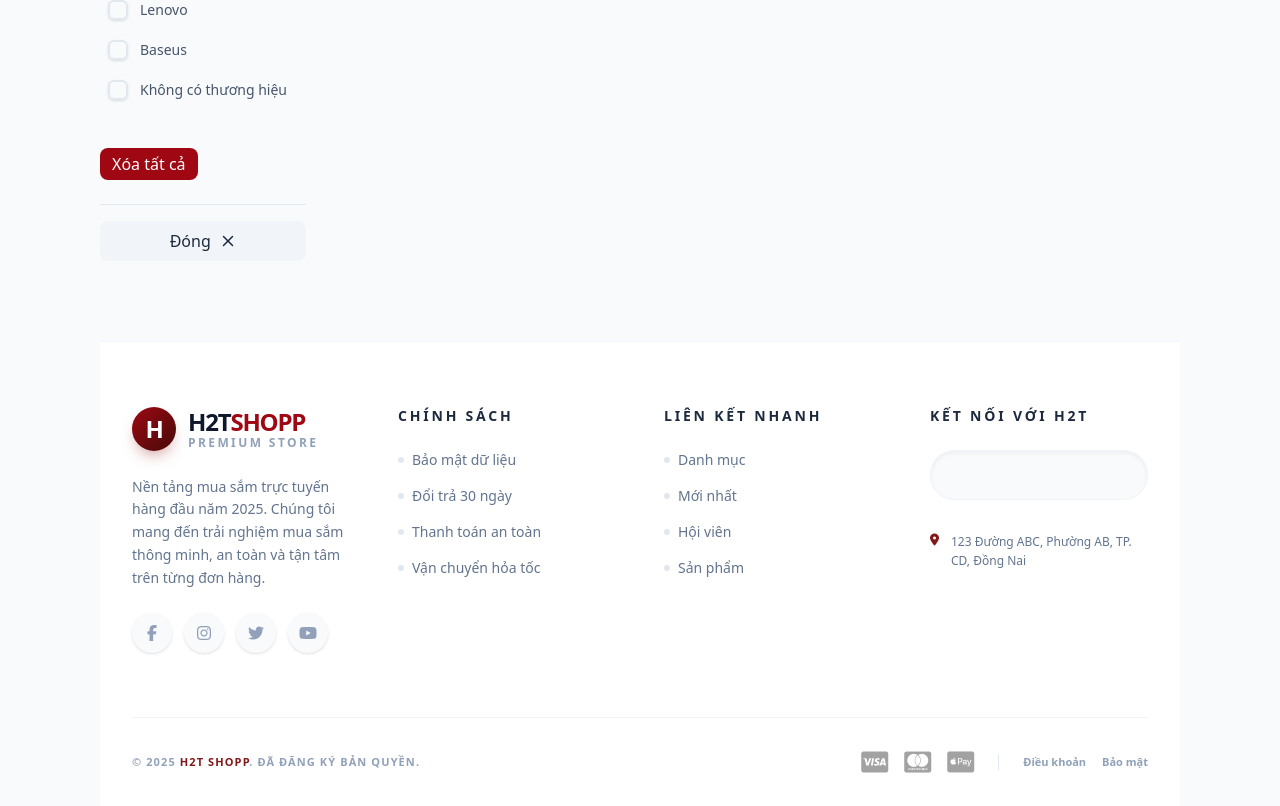
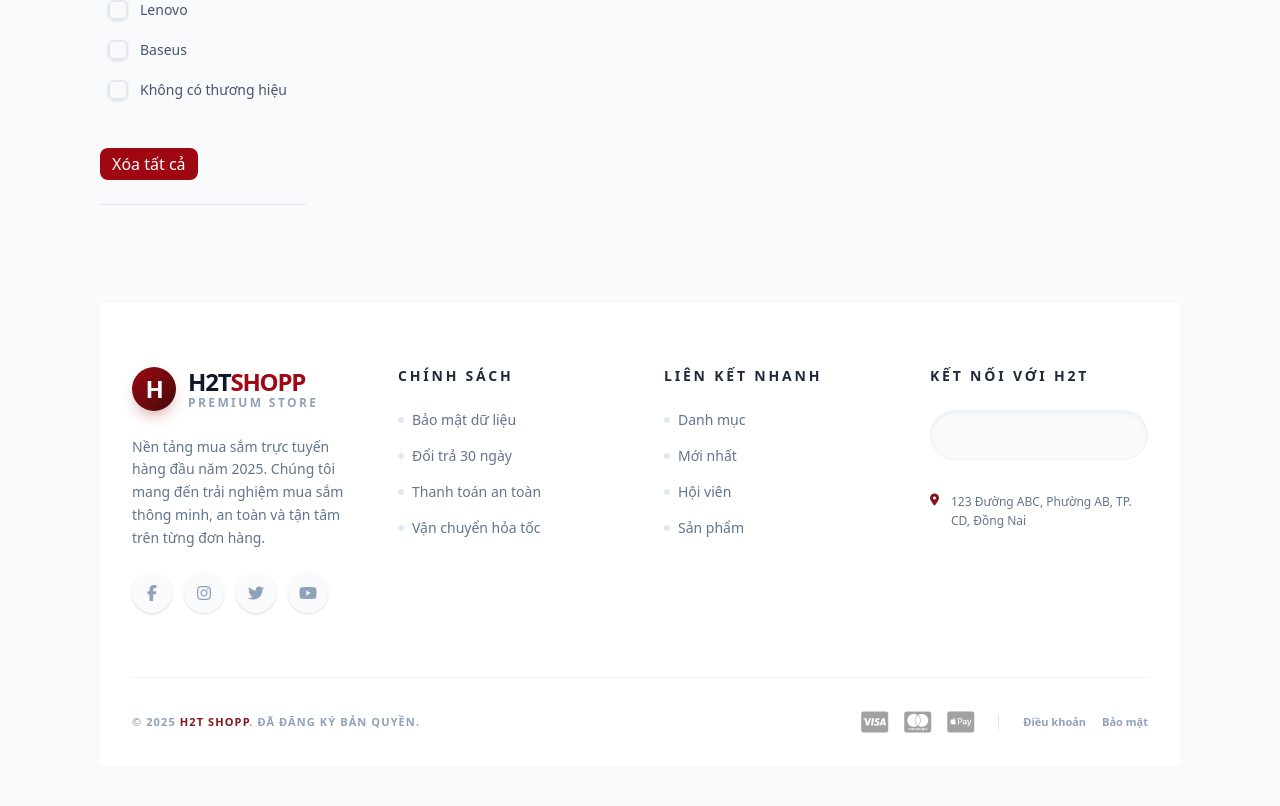
Before and after one commit to wynkth283/h2t-shopp, a React (Vite) app in the folder frontend/: page /product/new in a window 1280 px wide. Shown: the part 695-1501 px from the top of the page. After the commit the page ends 1461 px from the top, so only its background shows below. Built offline with nearby package versions, Linux system fonts and the light colour scheme.

Commit message:
Update UI

```diff
--- a/frontend/src/components/pages/user/HomePage/MainProducts.jsx
+++ b/frontend/src/components/pages/user/HomePage/MainProducts.jsx
@@ -69,7 +69,7 @@ export default function MainProducts() {
             <div className="mb-6"></div>
             <div className="md:grid md:grid-cols-5 md:gap-3 mb-2">
                 {/* ==== Sidebar Filter ==== */}
-                <div className={`md:col-span-1 md:sticky md:top-5 ${isOpen ? 'block' : 'hidden'}`}>
+                <div className={`md:col-span-1 md:sticky md:top-5 ${isOpen ? 'block md:hidden' : 'hidden md:block'}`}>
                     {/* Danh mục */}
                     <FilterBox title="Danh mục">
                         {danhmucs.map((item) => (
@@ -104,7 +104,7 @@ export default function MainProducts() {
                     <div className="mt-6 pt-4 border-t border-slate-200 flex gap-2">
                         <button
                             onClick={() => setIsOpen(false)}
-                            className="flex items-center gap-2 flex-1 justify-center bg-slate-100 hover:bg-slate-200 text-slate-800 px-4 py-2 rounded-lg font-medium transition-colors"
+                            className="flex md:hidden items-center gap-2 flex-1 justify-center bg-slate-100 hover:bg-slate-200 text-slate-800 px-4 py-2 rounded-lg font-medium transition-colors"
                         >
                             Đóng <X size={18} />
                         </button>
--- a/frontend/src/components/pages/user/SearchResult/MainResult.jsx
+++ b/frontend/src/components/pages/user/SearchResult/MainResult.jsx
@@ -105,7 +105,7 @@ export default function MainResult({ arr, title, hiddencat }) {
                     <div className="mt-6 pt-4 border-t border-slate-200 flex gap-2">
                         <button
                             onClick={() => setIsOpen(false)}
-                            className="flex items-center gap-2 flex-1 justify-center bg-slate-100 hover:bg-slate-200 text-slate-800 px-4 py-2 rounded-lg font-medium transition-colors"
+                            className="flex md:hidden items-center gap-2 flex-1 justify-center bg-slate-100 hover:bg-slate-200 text-slate-800 px-4 py-2 rounded-lg font-medium transition-colors"
                         >
                             Đóng <X size={18} />
                         </button>
--- a/frontend/src/data/Product.jsx
+++ b/frontend/src/data/Product.jsx
@@ -13,7 +13,7 @@ const products = [
         hoivien: false,
         idthuonghieu: 1,
         iddanhmuc: 1,
-        hasVariants: true, // Thêm flag để đánh dấu sản phẩm có biến thể
+        hasVariants: true,
         variants: {
             color: [
                 { name: "Silver", price: 52490000 },
```
